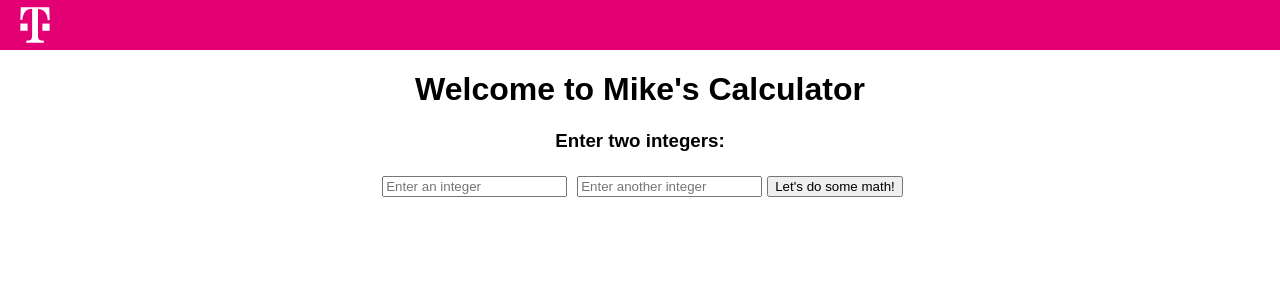
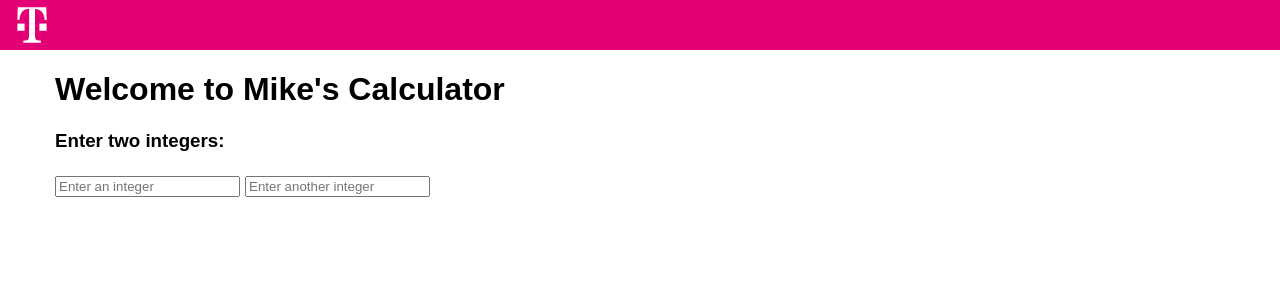
Before and after one commit to otacsum/otacsum.github.io, a Vue app in the folder tmus-boot-camp/: page / in a window 1280 px wide. Shown: the top 300 px of the page. Built offline with nearby package versions, Linux system fonts and the light colour scheme.

Commit message:
Complete refactor.  Moved to computed fields and conditional rendering.  Style updates.

```diff
--- a/tmus-boot-camp/src/components/calculator.vue
+++ b/tmus-boot-camp/src/components/calculator.vue
@@ -1,15 +1,51 @@
 <template>
   <div id="calculator">
     <h1>{{ msg }}</h1>
+
     <h3>Enter two integers:</h3>
-    <input v-model.number="integerX" type="number" @keypress="onlyIntegers" placeholder="Enter an integer">
-    <input v-model.number="integerY" type="number" @keypress="onlyIntegers" placeholder="Enter another integer">
-    <button v-on:click="doMath">Let's do some math!</button>
-    <p>{{ sumOfTwoInts }}</p>
-    <p>{{ diffOfTwoInts }}</p>
-    <p>{{ prodOfTwoInts }}</p>
-    <p>{{ quotOfTwoInts }}</p>
-    <p>{{ modOfTwoInts }}</p>
+    <div id="inputForm">
+      <input v-model.lazy.number="integerX" type="number" @keypress="onlyIntegers" placeholder="Enter an integer">
+      <input v-model.number="integerY" type="number" @keypress="onlyIntegers" placeholder="Enter another integer">
+    </div>
+
+    <div id="results">
+      <div>
+        <span v-if="integerY && !integerX" class="left">Please enter the first integer.</span>
+        <span v-else-if="integerX && integerY" class="left">The sum of {{integerX}} + {{integerY}} is:</span>
+        <span v-else-if="integerX" class="left">The sum of {{integerX}} and...</span>
+          <span v-if="integerX && integerY" class="right">{{ sumOfTwoInts }}</span>
+          <span v-else class="right"></span>
+      </div>
+
+      <div>
+        <span v-if="integerX && integerY" class="left">The difference of {{integerX}} - {{integerY}} is:</span>
+        <span v-else-if="integerX" class="left">The difference of {{integerX}} minus...</span>
+          <span v-if="integerX && integerY" class="right">{{ diffOfTwoInts }}</span>
+          <span v-else class="right"></span>
+      </div>
+
+      <div>
+        <span v-if="integerX && integerY" class="left">The product of {{integerX}} X {{integerY}} is:</span>
+        <span v-else-if="integerX" class="left">The product of {{integerX}} times...</span>
+          <span v-if="integerX && integerY" class="right">{{ prodOfTwoInts }}</span>
+          <span v-else class="right"></span>
+      </div>
+
+      <div>
+        <span v-if="integerX && integerY" class="left">The quotient of {{integerX}} / {{integerY}} is:</span>
+        <span v-else-if="integerX" class="left">The quotient of {{integerX}} divided by...</span>
+          <span v-if="integerX && integerY" class="right">{{ quotOfTwoInts }}</span>
+          <span v-else class="right"></span>
+      </div>
+
+      <div>
+        <span v-if="integerX && integerY" class="left">The modulo (remainder) of {{integerX}} % {{integerY}} is:</span>
+        <span v-else-if="integerX" class="left">The modulo (remainder) of {{integerX}} divided by...</span>
+          <span v-if="integerX && integerY" class="right">{{ modOfTwoInts }}</span>
+          <span v-else class="right"></span>
+      </div>
+
+    </div>
   </div>
 </template>
 
@@ -21,29 +57,30 @@ export default {
   },
   data() {
     return {
-      sumOfTwoInts: '',
-      diffOfTwoInts: '',
-      prodOfTwoInts: '',
-      quotOfTwoInts: '',
-      modOfTwoInts: '',
       integerX: '',
       integerY: ''
     }
   },
+
+  computed: {
+    sumOfTwoInts() {  //Addition
+      return this.integerX + this.integerY;
+    },
+    diffOfTwoInts() {  //Subraction
+      return this.integerX - this.integerY;
+    },
+    prodOfTwoInts() {  //Multiplication
+      return this.integerX * this.integerY;
+    },
+    quotOfTwoInts() {  //Division
+      return Math.round(this.integerX / this.integerY * 100) / 100
+    },
+    modOfTwoInts() {  //Modulo
+      return this.integerX % this.integerY;
+    }
+  },
+
   methods: {
-    doMath() {
-      //Calc sum
-      this.getSum(this.integerX, this.integerY);
-      //Calc difference
-      this.getDifference(this.integerX, this.integerY);
-      //Calc product
-      this.getProduct(this.integerX, this.integerY);
-      //Calc quotient
-      this.getQuotient(this.integerX, this.integerY);
-      //Calc modulus
-      this.getModulus(this.integerX, this.integerY);
-    },
-
     onlyIntegers($event) {
       //if keyCode returns, use it otherwise use the char code.  For x-browser support.
       let keyCode = ($event.keyCode ? $event.keyCode : $event.which);
@@ -52,29 +89,7 @@ export default {
       if (keyCode == 46) {
         $event.preventDefault();
       }
-    },
-
-    //Math functions broken out for readability.
-    getSum(intX, intY) {
-      var sum = intX + intY;
-      this.sumOfTwoInts = "The sum of " + intX + " and " + intY + " is: " + sum;
-    },
-    getDifference(intX, intY) {
-      var difference = intX - intY;
-      this.diffOfTwoInts = "The difference of " + intX + " minus " + intY + " is: " + difference;
-    },
-    getProduct(intX, intY) {
-      var product = intX * intY;
-      this.prodOfTwoInts = "The product of " + intX + " times " + intY + " is: " + product;
-    },
-    getQuotient(intX, intY) {
-      var quotient = intX / intY;
-      this.quotOfTwoInts = "The quotient of " + intX + " divided by " + intY + " is: " + quotient;
-    },
-    getModulus(intX, intY) {
-      var modulus = intX % intY;
-      this.modOfTwoInts = "The modulus (remainder) of " + intX + " divided by " + intY + " is: " + modulus;
     }
   }
 }
-</script>\
+</script>
--- a/tmus-boot-camp/src/css/main.css
+++ b/tmus-boot-camp/src/css/main.css
@@ -3,18 +3,28 @@ body {
     background-color: #fff;
 }
 
-input {
-    margin: 5px;
-}
-
-
 #app {
     font-family: Arial, sans-serif;
     -webkit-font-smoothing: antialiased;
     -moz-osx-font-smoothing: grayscale;
-    text-align: center;
     color: #000;
     margin-top: 0px;
+}
+
+H1, H3, #inputForm {
+    margin-left: 35px;
+}
+
+input {
+    margin: 5px 5px 0px 0px;
+}
+
+#calculator {
+    margin-left: 20px;
+}
+
+#results div {
+    margin: 10px 0px;
 }
 
 .app-header {
@@ -25,6 +35,19 @@ input {
 }
 
 .app-header img {
-    margin-left: 10px;
+    margin-left: 7px;
     height: 50px;
 }
+
+#results div span.left {
+    text-align: right;
+    margin-right: 10px;
+    width: 350px;
+    float: left;
+}
+
+#results div span.right {
+    text-align: left;
+    margin-left: 10px;
+    font-weight: bold;
+}
```
